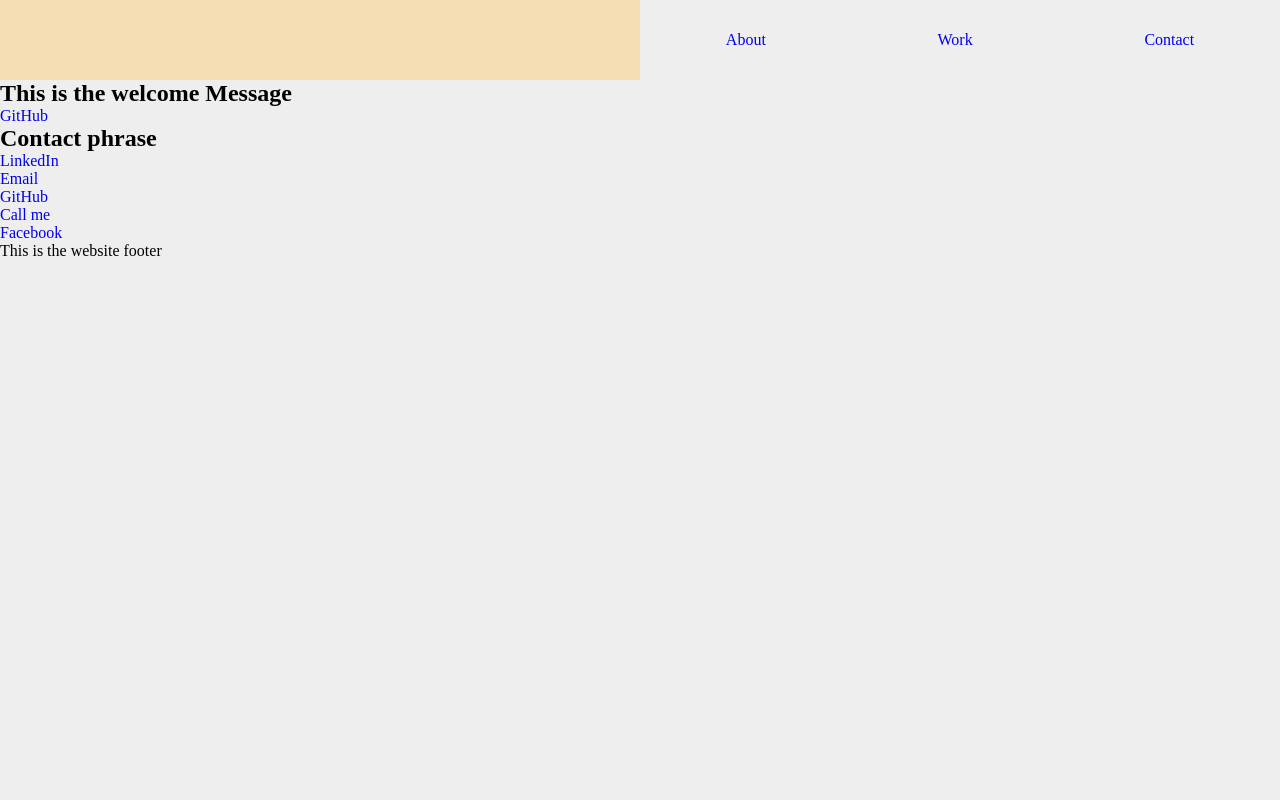
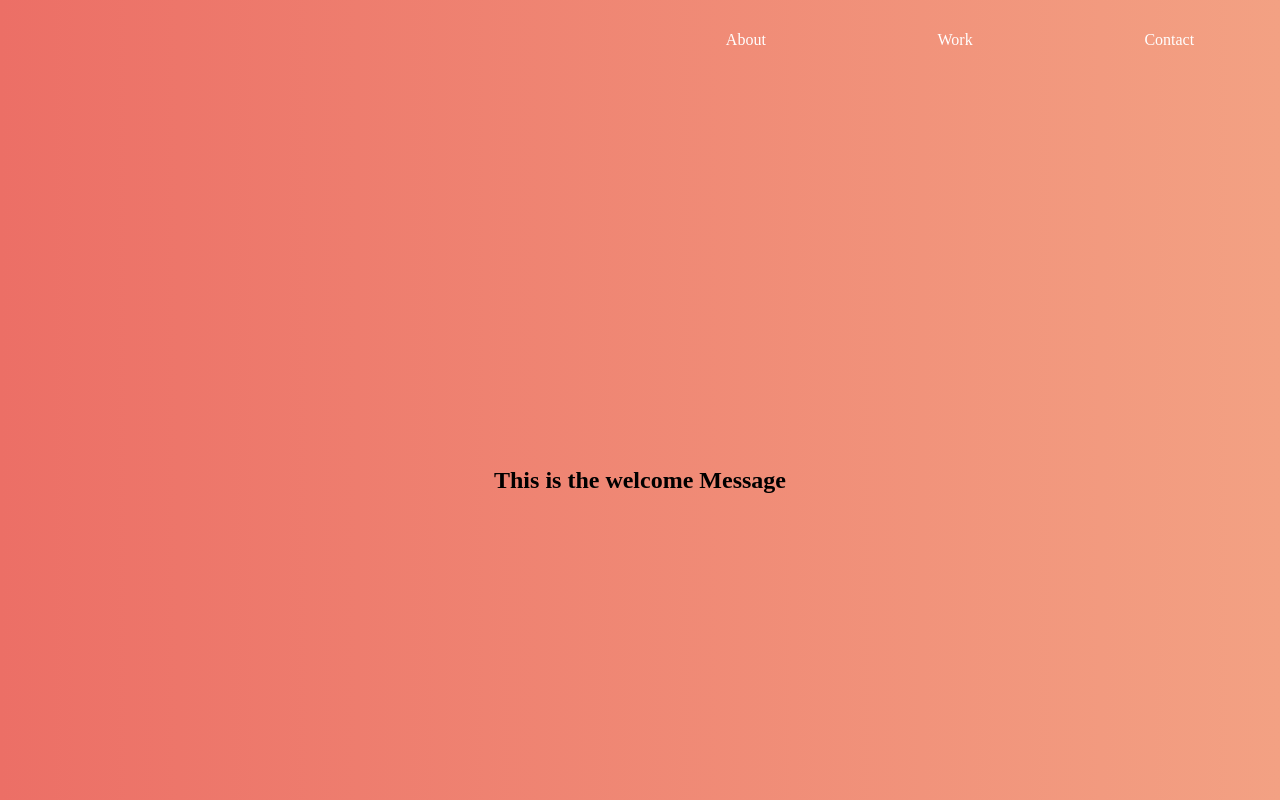
Before and after one commit to danisebastian9/Portfolio, a plain HTML site: page index.html in a window 1280 px wide. Shown: the top 800 px of the page. Drawn offline with Linux system fonts and the light colour scheme.

Commit message:
Welcome Message CSS

```diff
--- a/index.html
+++ b/index.html
@@ -9,14 +9,16 @@
 </head>
 <body>
     <nav id="navbar">
-        <ul>
+        <ul class="nav-Links">
             <li><a href="#welcome-section">About</a></li>
             <li><a href="#projects">Work</a></li>
             <li><a href="#contact">Contact</a></li>
         </ul>
     </nav>
     <section id="welcome-section">
-        <h1>This is the welcome Message</h1>
+        <div id="message">
+            <h1>This is the welcome Message</h1>
+        </div>
     </section>
     <section id="projects">
         <div class="project-title"><a href="#project1"></a></div>
--- a/styles.css
+++ b/styles.css
@@ -1,23 +1,23 @@
 * {
-    background: #eee ;
     margin: 0;
     padding: 0;
+    box-sizing: border-box;
+}
+
+body {
+    background: #eee;
 }
 
 ul {
     list-style: none;
 }
 
-a {
-    text-decoration: none;
+#navbar {
+    height: 10vh;
+    background: linear-gradient(90deg, #EC6F66, #f3a183);
 }
 
-#navbar {
-    height: 10vh;
-    background: wheat;
-}
-
-#navbar ul {
+.nav-Links {
     display: flex;
     width: 50%;
     height: 100%;
@@ -25,3 +25,21 @@ a {
     align-items: center;
     margin-left: auto;
 }
+
+.nav-Links li a {
+    color: white;
+    text-decoration: none;
+    font-size: 16px;
+}
+
+#welcome-section {
+    height: 100vh;
+    background: linear-gradient(90deg, #EC6F66, #f3a183);
+}
+
+#message {
+    display: flex;
+    height: 100%;
+    justify-content: center;
+    align-items: center;
+}
```
